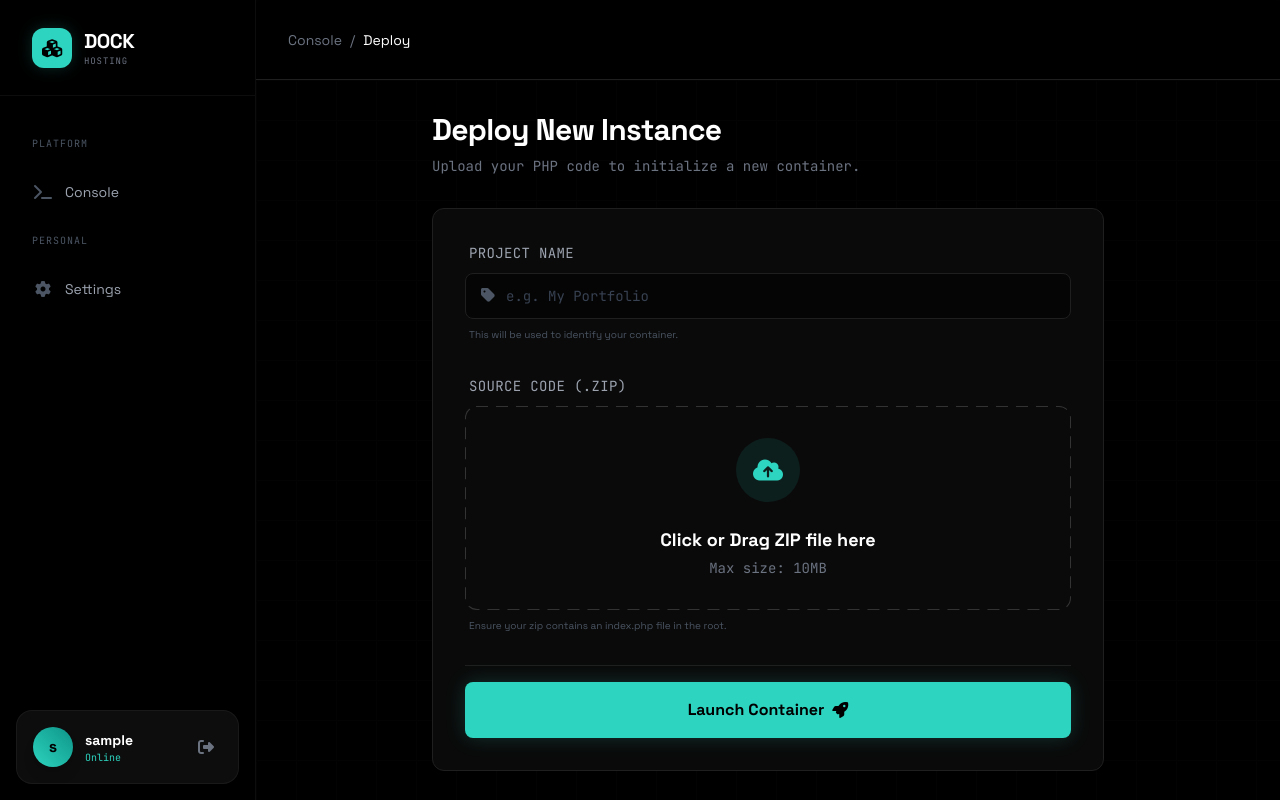
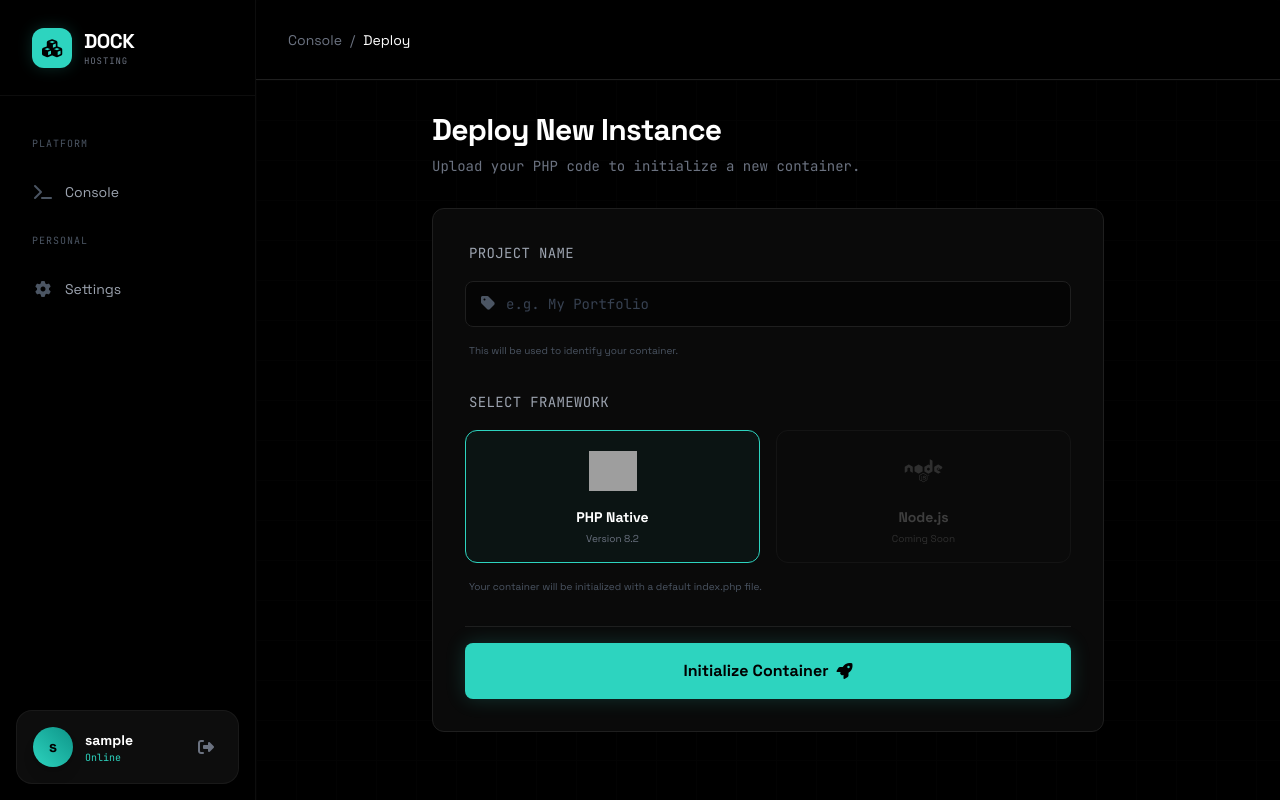
Before and after one commit to ilyas-doughmi/Dock-Hosting, a PHP site: page /pages/create-project.php in a window 1280 px wide. Run offline with PHP 8.4, Linux system fonts and the light colour scheme; the visitor is signed in with stand-in values (Sample User, id 1); some libraries are stand-ins or nearby versions; grey boxes are pictures that could not be loaded.

Commit message:
feat: Add project and container management features, deployment documentation, and update Docker configuration.

```diff
--- a/Classes/Project.php
+++ b/Classes/Project.php
@@ -155,7 +155,8 @@ Class Project extends db{
     }
 
     public function getFileContent($container_name,$file_name){
-        $path = "C:/xampp/htdocs/Dock-Hosting/users/Projects/" . $_SESSION["id"] . "/" . $container_name . "/" . $file_name ;
+        $base_path = dirname(__DIR__) . "/users/Projects/";
+        $path = $base_path . $_SESSION["id"] . "/" . $container_name . "/" . $file_name ;
 
         if(is_file($path)){
             return file_get_contents($path);
@@ -166,7 +167,8 @@ Class Project extends db{
     }
 
     public function saveFileChanges($container_name,$file_name,$new_content){
-        $path = "C:/xampp/htdocs/Dock-Hosting/users/Projects/" . $_SESSION["id"] . "/" . $container_name . "/" . $file_name ;
+        $base_path = dirname(__DIR__) . "/users/Projects/";
+        $path = $base_path . $_SESSION["id"] . "/" . $container_name . "/" . $file_name ;
         if(is_file($path)){
             file_put_contents($path,$new_content);
         }
--- a/docker-compose.yml
+++ b/docker-compose.yml
@@ -6,9 +6,10 @@ services:
     container_name: dock-hosting-app
     restart: always
     volumes:
-      - ./:/var/www/html
+      - .:/var/www/html
+      - ${STORAGE_PATH:-./users}:/var/www/html/users
       - /var/run/docker.sock:/var/run/docker.sock
-      - ./users/Projects:/var/www/html/users/Projects
+
     networks:
       - proxy_network
       - default
@@ -18,6 +19,7 @@ services:
       - DB_USER=root
       - DB_PASSWORD=${DB_PASSWORD}
       - DB_NAME=dock_hosting
+      - HOST_BASE_PATH=${HOST_BASE_PATH:-/var/www/html/users}
 
   db:
     image: mysql:8.0
--- a/pages/create-project.php
+++ b/pages/create-project.php
@@ -135,10 +135,10 @@ if (!isset($_SESSION["id"])) {
                     <p class="text-gray-500 text-sm font-mono">Upload your PHP code to initialize a new container.</p>
                 </div>
 
-                <form action="../includes/create-project.php" method="POST" enctype="multipart/form-data" class="glass-panel p-8 rounded-xl space-y-8">
+                <form action="../includes/create-project.php" method="POST" class="glass-panel p-8 rounded-xl space-y-8">
 
                     <!-- 1. Project Name -->
-                    <div class="space-y-2">
+                    <div class="space-y-4">
                         <label class="text-sm font-mono text-gray-400 uppercase tracking-wide ml-1">Project Name</label>
                         <div class="relative">
                             <i class="fas fa-tag absolute left-4 top-3.5 text-gray-600"></i>
@@ -148,30 +148,48 @@ if (!isset($_SESSION["id"])) {
                         <p class="text-[10px] text-gray-600 ml-1">This will be used to identify your container.</p>
                     </div>
 
-                    <!-- 2. File Upload -->
-                    <div class="space-y-2">
-                        <label class="text-sm font-mono text-gray-400 uppercase tracking-wide ml-1">Source Code (.zip)</label>
+                    <!-- 2. Framework Selection -->
+                    <div class="space-y-4">
+                        <label class="text-sm font-mono text-gray-400 uppercase tracking-wide ml-1">Select Framework</label>
 
-                        <div class="upload-zone rounded-xl p-8 text-center cursor-pointer relative" id="drop-zone">
-                            <input type="file" required name="files" id="file-input" accept=".zip" class="absolute inset-0 w-full h-full opacity-0 cursor-pointer" required>
+                        <div class="grid grid-cols-2 gap-4">
+                            <!-- PHP Option (Active) -->
+                            <label class="cursor-pointer relative group">
+                                <input type="radio" name="framework" value="php" checked class="peer sr-only">
+                                <div class="p-4 rounded-xl border border-[#333] bg-[#050505] peer-checked:border-brand peer-checked:bg-brand/5 hover:border-gray-500 transition-all duration-300 flex flex-col items-center gap-3">
+                                    <div class="w-12 h-12 flex items-center justify-center">
+                                        <img src="https://upload.wikimedia.org/wikipedia/commons/2/27/PHP-logo.svg" alt="PHP" class="h-10 w-auto">
+                                    </div>
+                                    <div class="text-center">
+                                        <div class="font-bold text-sm text-white group-hover:text-brand transition-colors">PHP Native</div>
+                                        <div class="text-[10px] text-gray-500 mt-1">Version 8.2</div>
+                                    </div>
+                                    <div class="absolute top-3 right-3 opacity-0 peer-checked:opacity-100 transition-opacity text-brand">
+                                        <i class="fas fa-check-circle"></i>
+                                    </div>
+                                </div>
+                            </label>
 
-                            <div class="flex flex-col items-center justify-center space-y-4 pointer-events-none">
-                                <div class="w-16 h-16 bg-brand/10 rounded-full flex items-center justify-center text-brand mb-2">
-                                    <i class="fas fa-cloud-upload-alt text-2xl"></i>
-                                </div>
-                                <div>
-                                    <p class="font-bold text-lg" id="file-label">Click or Drag ZIP file here</p>
-                                    <p class="text-sm text-gray-500 mt-1 font-mono">Max size: 10MB</p>
+                            <!-- Node.js Option (Disabled/Coming Soon) -->
+                            <div class="opacity-50 cursor-not-allowed relative">
+                                <div class="p-4 rounded-xl border border-[#1f1f1f] bg-[#0a0a0a] flex flex-col items-center gap-3 grayscale">
+                                    <div class="w-12 h-12 flex items-center justify-center">
+                                        <i class="fab fa-node text-3xl text-gray-600"></i>
+                                    </div>
+                                    <div class="text-center">
+                                        <div class="font-bold text-sm text-gray-500">Node.js</div>
+                                        <div class="text-[10px] text-gray-600 mt-1">Coming Soon</div>
+                                    </div>
                                 </div>
                             </div>
                         </div>
-                        <p class="text-[10px] text-gray-600 ml-1">Ensure your zip contains an index.php file in the root.</p>
+                        <p class="text-[10px] text-gray-600 ml-1">Your container will be initialized with a default index.php file.</p>
                     </div>
 
                     <!-- Submit -->
                     <div class="pt-4 border-t border-border">
                         <button type="submit" class="w-full bg-brand hover:bg-[#14b8a6] text-black font-bold py-4 rounded-lg transition-all transform hover:scale-[1.01] shadow-[0_0_20px_rgba(45,212,191,0.2)] flex items-center justify-center gap-2">
-                            <span>Launch Container</span>
+                            <span>Initialize Container</span>
                             <i class="fas fa-rocket"></i>
                         </button>
                     </div>
@@ -181,34 +199,9 @@ if (!isset($_SESSION["id"])) {
 
         </div>
     </main>
-
+    <!-- Removed JS script for file upload -->
     <script>
-        const fileInput = document.getElementById('file-input');
-        const fileLabel = document.getElementById('file-label');
-        const dropZone = document.getElementById('drop-zone');
-
-        // Drag effects
-        ['dragenter', 'dragover'].forEach(eventName => {
-            dropZone.addEventListener(eventName, (e) => {
-                e.preventDefault();
-                dropZone.classList.add('dragover');
-            });
-        });
-
-        ['dragleave', 'drop'].forEach(eventName => {
-            dropZone.addEventListener(eventName, (e) => {
-                e.preventDefault();
-                dropZone.classList.remove('dragover');
-            });
-        });
-
-        // File Selection Logic
-        fileInput.addEventListener('change', (e) => {
-            if (e.target.files.length > 0) {
-                const fileName = e.target.files[0].name;
-                fileLabel.innerHTML = `<span class="text-brand">${fileName}</span> selected`;
-            }
-        });
+        // No custom JS needed for this simple form interactions are handled by CSS/Tailwind
     </script>
 </body>
 </html>
```
Also changed, not shown: includes/create-project.php (+17 -28 lines).
